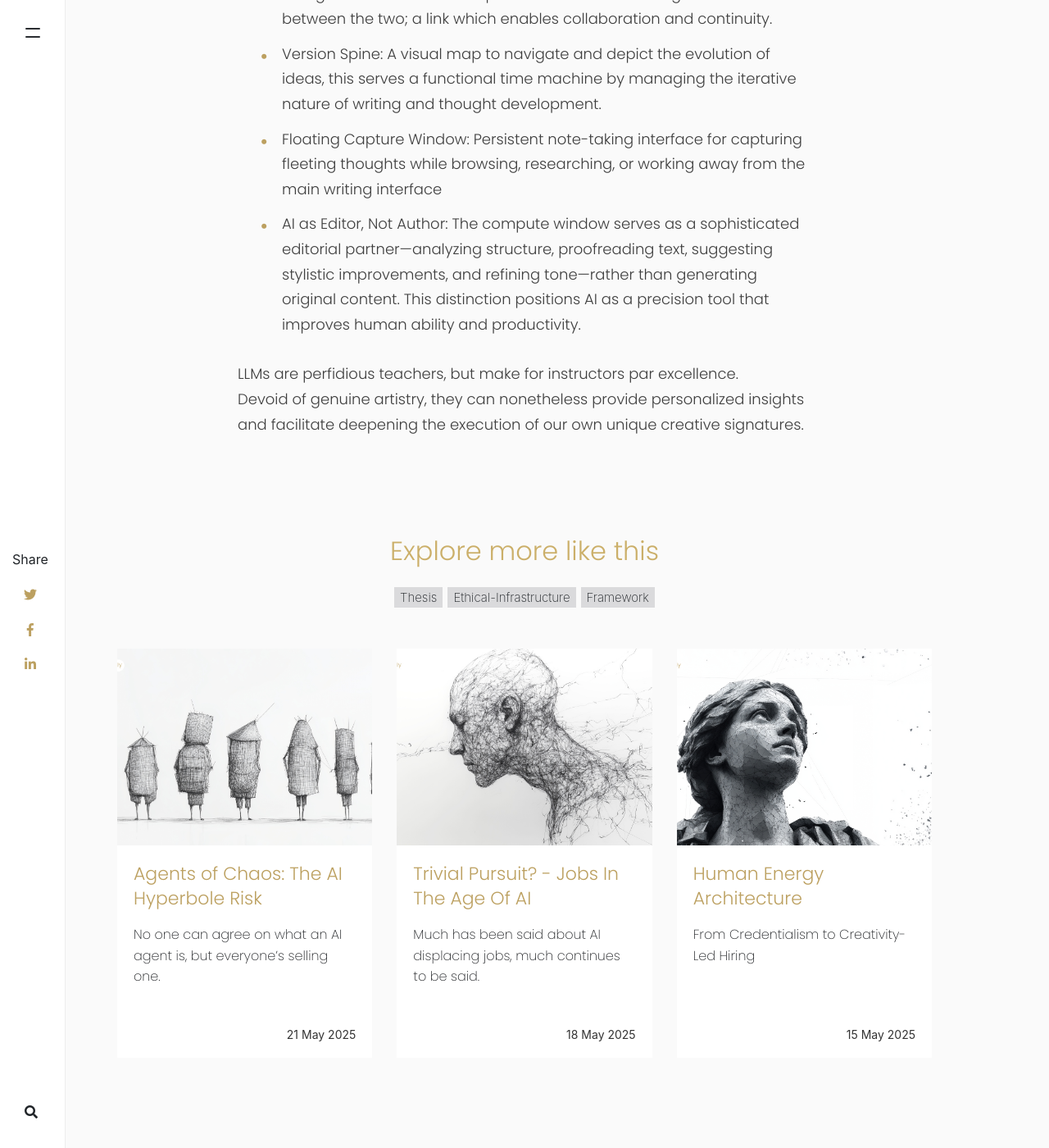
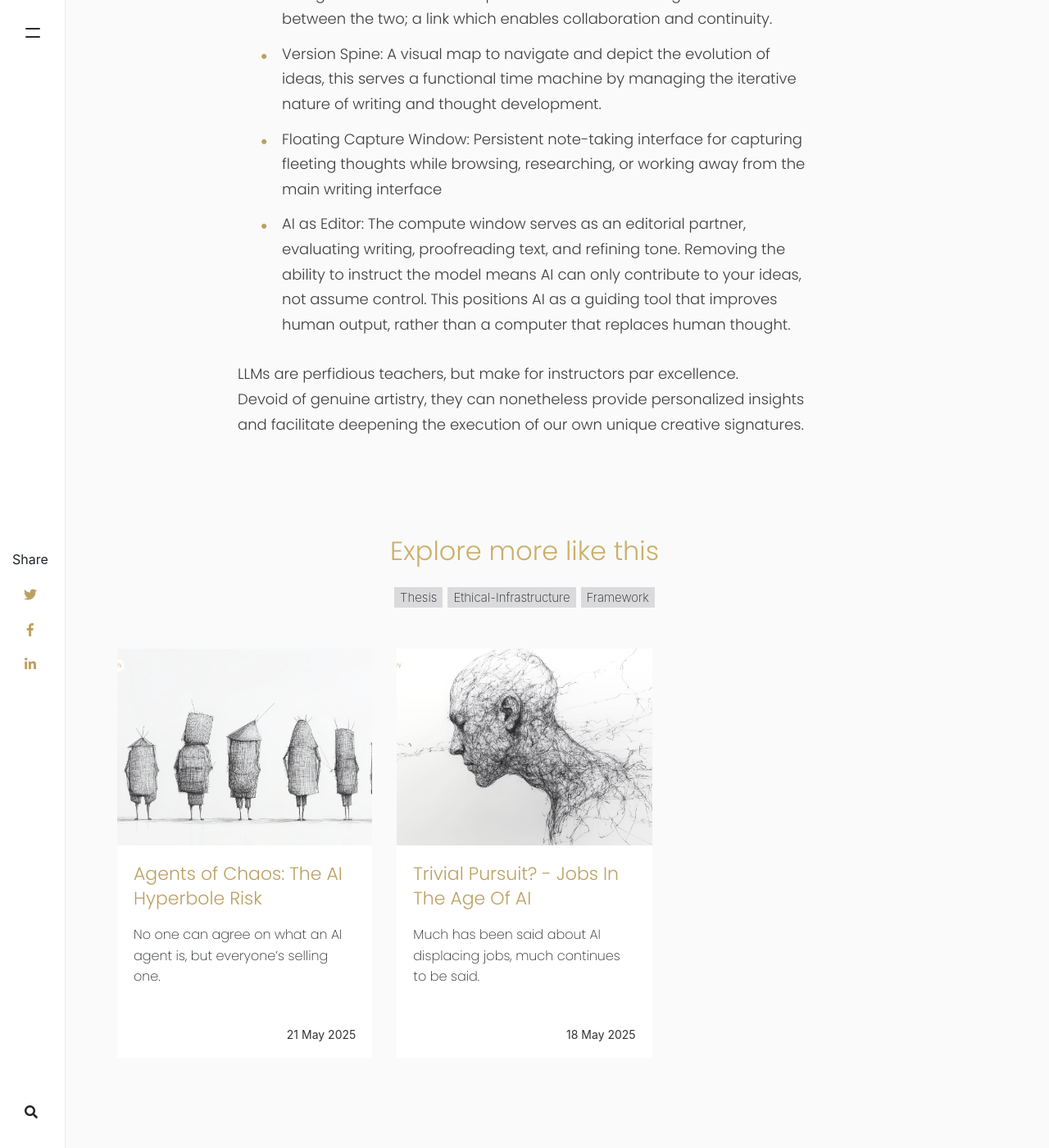
Before and after one commit to anomalyae/thinking, a Jekyll site: the page built from _posts/2025-06-05-Computation-is-not-thought.md, in a window 1280 px wide and 1400 px high, scrolled down 6472 px. Shown: the whole window at 82% size. Built offline with Jekyll 4.4.1, drawn with Linux system fonts in a browser that asks for light colours; nearby versions of some CDN libraries; comment, search, counter and statistics services are not loaded; a style sheet for code colours, icons or effects is not loaded.

Commit message:
updates july 2025

```diff
--- a/_posts/2025-06-05-Computation-is-not-thought.md
+++ b/_posts/2025-06-05-Computation-is-not-thought.md
@@ -155,6 +155,6 @@
 	<li>Visual Separation of Domains: The split-screen separates human thought from machine computation while maintaining connection between the two; a link which enables collaboration and continuity.</li>
 	<li>Version Spine: A visual map to navigate and depict the evolution of ideas, this serves a functional time machine by managing the iterative nature of writing and thought development.</li>
 	<li>Floating Capture Window: Persistent note-taking interface for capturing fleeting thoughts while browsing, researching, or working away from the main writing interface</li>
-	<li>AI as Editor, Not Author: The compute window serves as a sophisticated editorial partner—analyzing structure, proofreading text, suggesting stylistic improvements, and refining tone—rather than generating original content. This distinction positions AI as a precision tool that improves human ability and productivity.</li>
+	<li>AI as Editor: The compute window serves as an editorial partner, evaluating writing, proofreading text, and refining tone. Removing the ability to instruct the model means AI can only contribute to your ideas, not assume control. This positions AI as a guiding tool that improves human output, rather than a computer that replaces human thought.</li>
 </ul>
 <p class="font-nevermind">LLMs are perfidious teachers, but make for instructors par excellence. <br>Devoid of genuine artistry, they can nonetheless provide personalized insights and facilitate deepening the execution of our own unique creative signatures.</p>
```
Also changed, not shown: _posts/2025-01-07-How-innovation-dies.md (+2 -0 lines), _posts/2025-05-15-Human-energy.md (+2 -0 lines), _posts/2025-05-18-Jobs-in-the-age-of-ai.md (+1 -0 lines).
